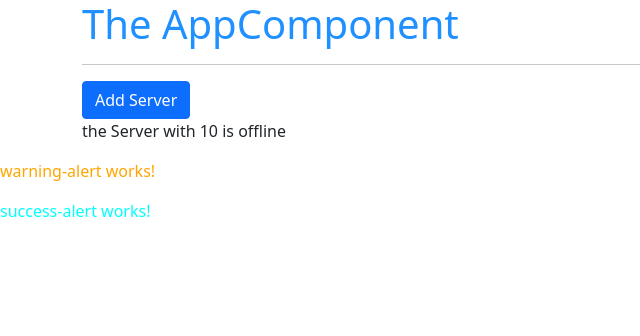
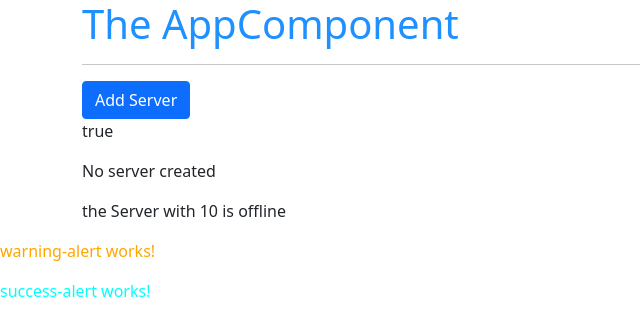
Before and after one commit to Khangithub/shop-saleman, an Angular app: page / in a window 1280 px wide. Shown: the top 336 px of the page, without its empty margins (0-640 px from the left). Built offline with nearby package versions, Linux system fonts and the light colour scheme.

Commit message:
event binding

```diff
--- a/src/app/servers/servers.component.html
+++ b/src/app/servers/servers.component.html
@@ -1,2 +1,10 @@
-<button class="btn btn-primary" [disabled]="!allNewServer">Add Server</button>
+<button
+  class="btn btn-primary"
+  [disabled]="!allowNewServer"
+  (click)="onCreateServer()"
+>
+  Add Server
+</button>
+<p [innerText]="allowNewServer"></p>
+<p [innerText]="createServerStatus"></p>
 <app-server></app-server>
--- a/src/app/servers/servers.component.ts
+++ b/src/app/servers/servers.component.ts
@@ -3,18 +3,21 @@ import { Component, OnInit } from '@angular/core';
 @Component({
   selector: 'app-servers',
   templateUrl: './servers.component.html',
-  styleUrls: ['./servers.component.css']
+  styleUrls: ['./servers.component.css'],
 })
 export class ServersComponent implements OnInit {
-  allNewServer: boolean = false;
+  allowNewServer: boolean = false;
+  createServerStatus: string = 'No server created';
 
   constructor() {
     setTimeout(() => {
-      this.allNewServer = true;
+      this.allowNewServer = true;
     }, 2500);
   }
 
-  ngOnInit(): void {
+  ngOnInit(): void {}
+
+  onCreateServer() {
+    this.createServerStatus = "server created"
   }
-
 }
```
